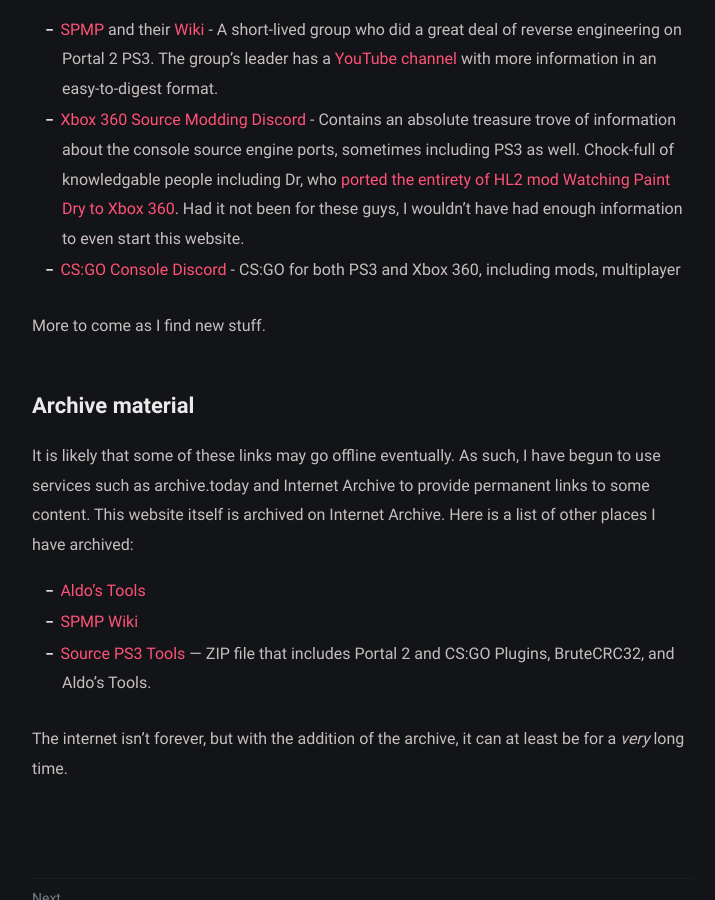
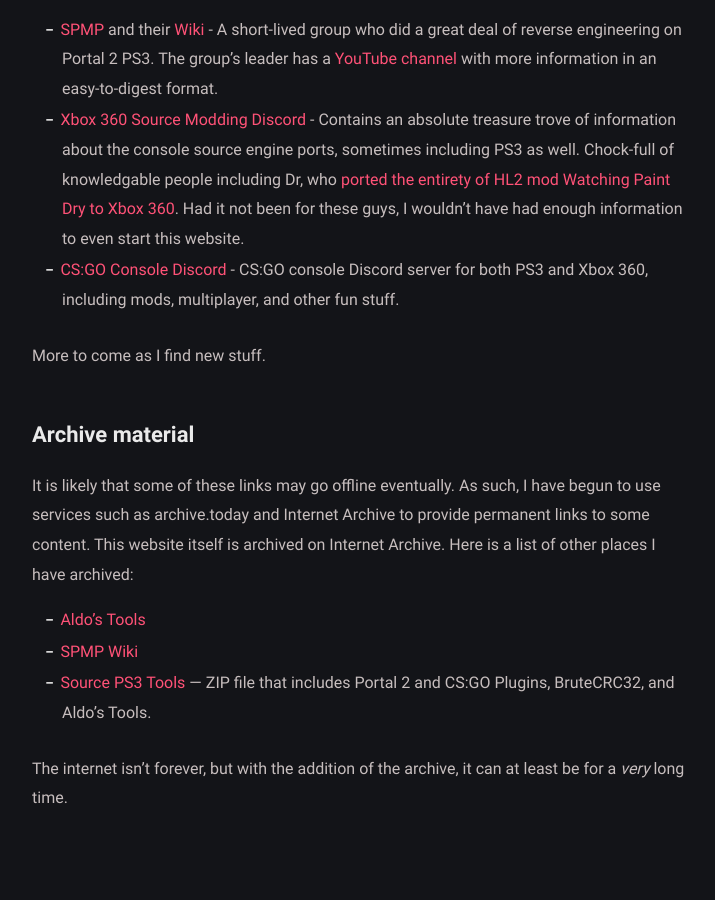
Before and after one commit to sourcestation3/sourcestation3.github.io, a Jekyll site: the page built from _posts/tools-of-the-trade/2024-07-09-tools-of-the-trade.md, in a window 1280 px wide and 900 px high, scrolled down 1623 px. Shown: the whole window, without its empty margins (278-993 px from the left). Built offline with Jekyll 4.4.1, drawn with Linux system fonts in a browser that asks for light colours.

Commit message:
forgot to type
im so good at this hobby

```diff
--- a/_posts/tools-of-the-trade/2024-07-09-tools-of-the-trade.md
+++ b/_posts/tools-of-the-trade/2024-07-09-tools-of-the-trade.md
@@ -27,7 +27,7 @@ Some useful programs for modding your game.
 Learn about modding Source PS3 and talk to other modders:
 - [SPMP](https://github.com/SourceSPMP) and their [Wiki](https://sourcespmp.github.io/wiki/) - A short-lived group who did a great deal of reverse engineering on Portal 2 PS3. The group's leader has a [YouTube channel](https://www.youtube.com/@relt_/videos) with more information in an easy-to-digest format.
 - [Xbox 360 Source Modding Discord](https://discord.gg/Py9FpHakRH) - Contains an absolute treasure trove of information about the console source engine ports, sometimes including PS3 as well. Chock-full of knowledgable people including Dr, who [ported the entirety of HL2 mod Watching Paint Dry to Xbox 360](https://www.youtube.com/watch?v=xFJPHAg3kcs). Had it not been for these guys, I wouldn't have had enough information to even start this website.
-- [CS:GO Console Discord](https://discord.gg/g8vF2FuMcv) - CS:GO for both PS3 and Xbox 360, including mods, multiplayer
+- [CS:GO Console Discord](https://discord.gg/g8vF2FuMcv) - CS:GO console Discord server for both PS3 and Xbox 360, including mods, multiplayer, and other fun stuff.
 
 More to come as I find new stuff.
 
```
